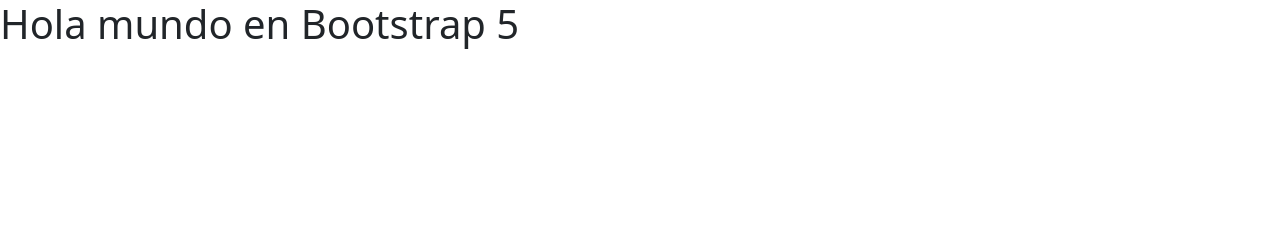
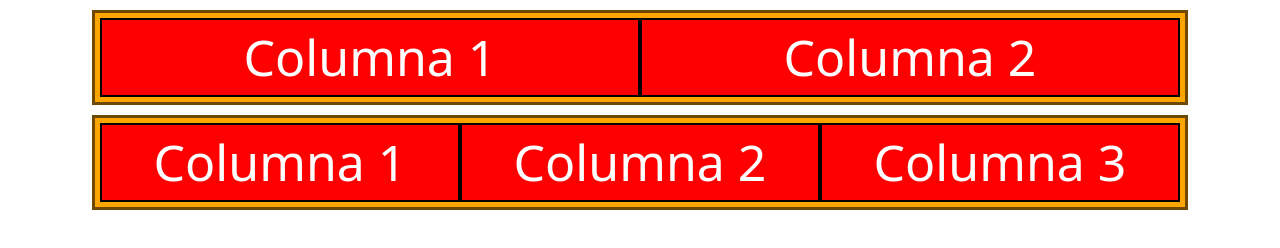
Before and after one commit to NelsonOrtizLeal/AprendeBootStrap5, a plain HTML site: page index.html in a window 1280 px wide. Drawn offline with nearby package versions, Linux system fonts and the light colour scheme.

Commit message:
Colocando el texto en el centro de las columnas

```diff
--- a/index.html
+++ b/index.html
@@ -1,19 +1,51 @@
 <!DOCTYPE html>
 <html lang="en">
+
 <head>
-    <meta charset="UTF-8">
-    <meta name="viewport" content="width=device-width, initial-scale=1.0">
+    <meta charset="UTF-8" />
+    <meta name="viewport" content="width=device-width, initial-scale=1.0" />
 
     <!-- Bootstrap CSS -->
-    <link href="https://cdn.jsdelivr.net/npm/bootstrap@5.0.2/dist/css/bootstrap.min.css" rel="stylesheet" integrity="sha384-EVSTQN3/azprG1Anm3QDgpJLIm9Nao0Yz1ztcQTwFspd3yD65VohhpuuCOmLASjC" crossorigin="anonymous">
+    <link href="https://cdn.jsdelivr.net/npm/bootstrap@5.0.2/dist/css/bootstrap.min.css" rel="stylesheet"
+        integrity="sha384-EVSTQN3/azprG1Anm3QDgpJLIm9Nao0Yz1ztcQTwFspd3yD65VohhpuuCOmLASjC" crossorigin="anonymous" />
 
     <title>Aprendiendo BootStrap 5</title>
+
+
+    <style>
+        .row {
+            background-color: orange;
+            border: 3px solid rgb(110,73,5);
+            padding: 5px;
+            margin: 10px;
+        }
+
+        .col{
+            background: red;
+            font-size: 50px;
+            color: white;
+            border: 2px solid black
+        }
+    </style>
 </head>
+
 <body>
-
-    <h1>Hola mundo en Bootstrap 5</h1>
+    <div class="container text-center">
+        <div class="row">
+            <div class="col">Columna 1</div>
+            <div class="col">Columna 2</div>
+        </div>
+        <div class="row">
+            <div class="col">Columna 1</div>
+            <div class="col">Columna 2</div>
+            <div class="col">Columna 3</div>
+        </div>
+    </div>
 
     <!-- Option 1: Bootstrap Bundle with Popper -->
-    <script src="https://cdn.jsdelivr.net/npm/bootstrap@5.0.2/dist/js/bootstrap.bundle.min.js" integrity="sha384-MrcW6ZMFYlzcLA8Nl+NtUVF0sA7MsXsP1UyJoMp4YLEuNSfAP+JcXn/tWtIaxVXM" crossorigin="anonymous"></script>
+    <script src="https://cdn.jsdelivr.net/npm/bootstrap@5.0.2/dist/js/bootstrap.bundle.min.js"
+        integrity="sha384-MrcW6ZMFYlzcLA8Nl+NtUVF0sA7MsXsP1UyJoMp4YLEuNSfAP+JcXn/tWtIaxVXM"
+        crossorigin="anonymous"></script>
 </body>
+
 </html>
```
